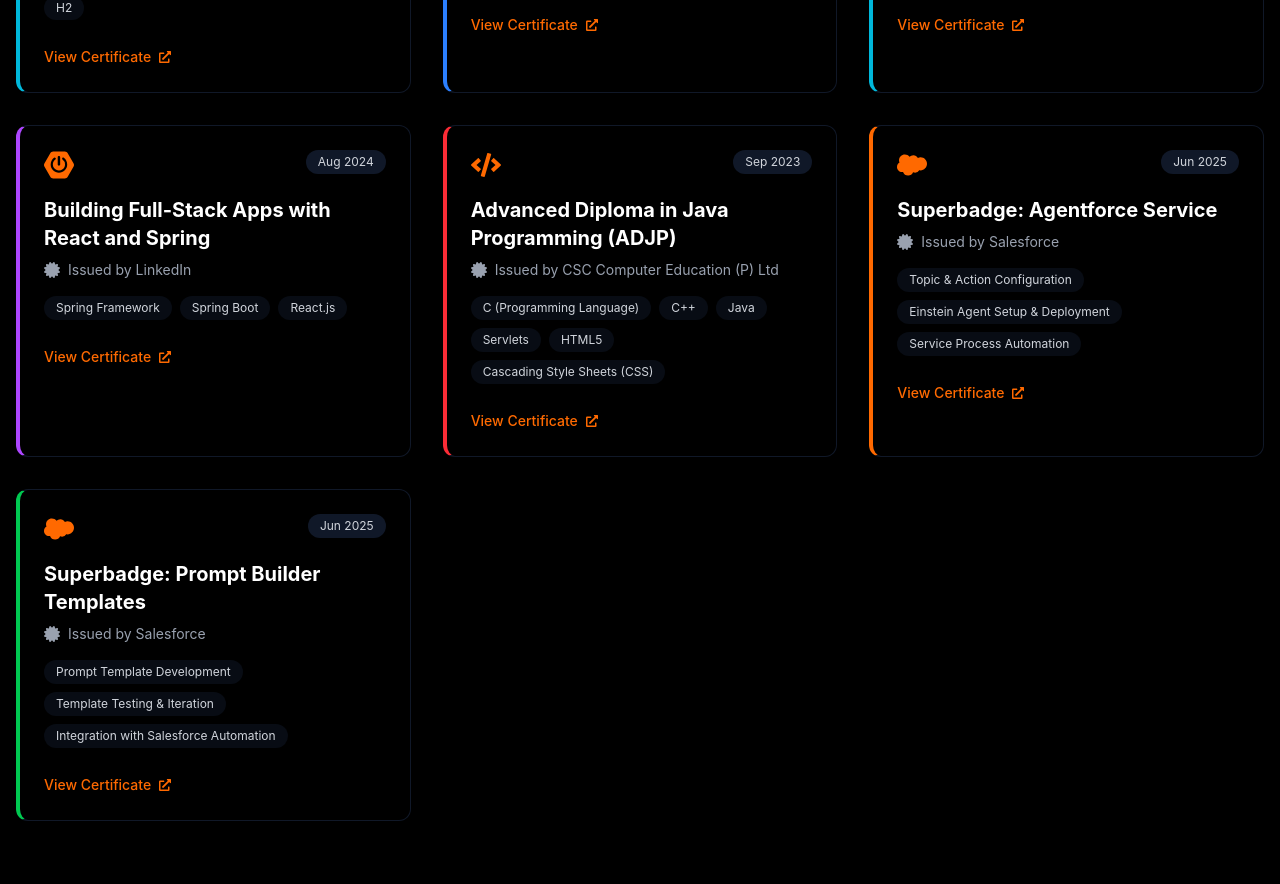
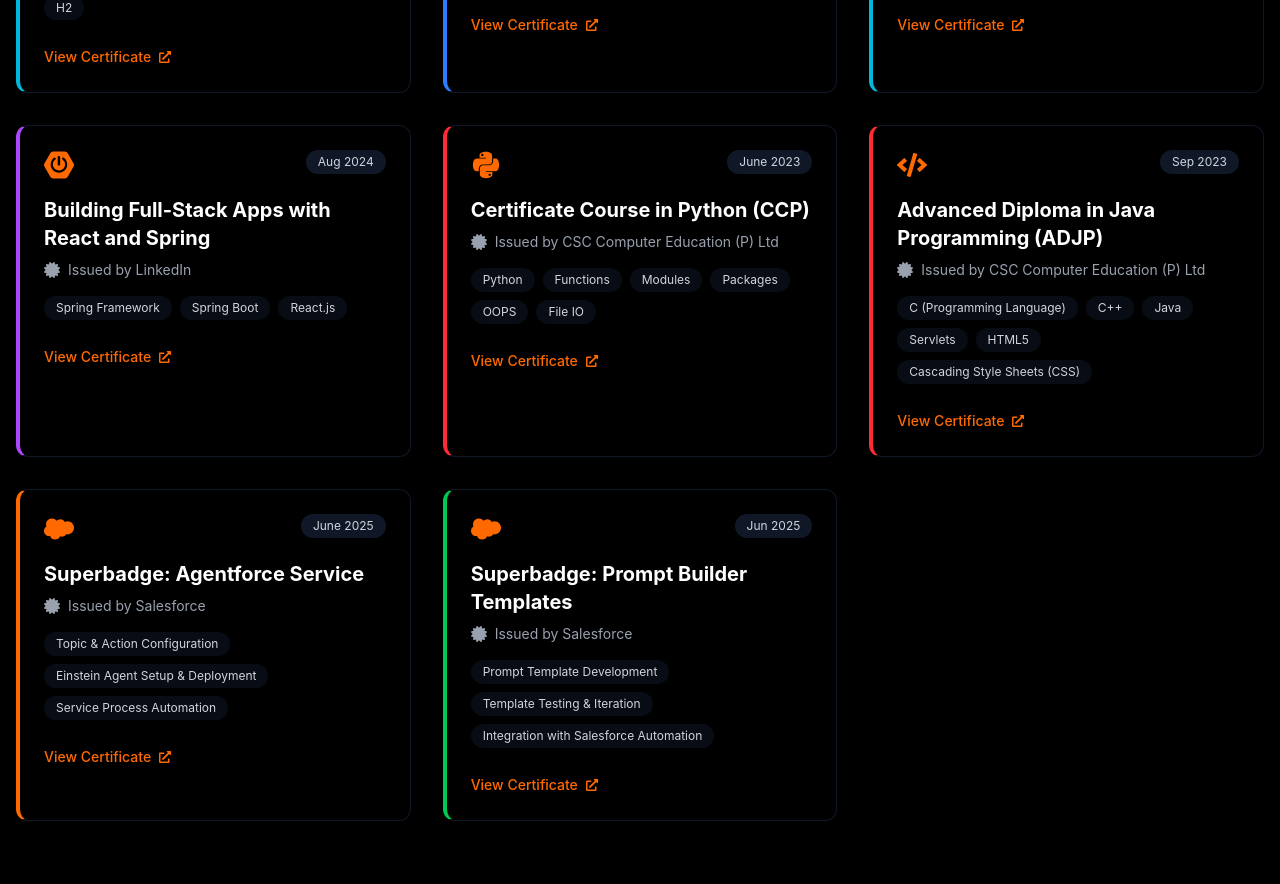
Before and after one commit to jehiel06/portfolio, a React (Vite) app: page / in a window 1280 px wide. Shown: the part 5100-5984 px from the top of the page. Built offline with nearby package versions, Linux system fonts and the light colour scheme.

Commit message:
Changes in certificates

```diff
--- a/src/components/Certificates.jsx
+++ b/src/components/Certificates.jsx
@@ -7,6 +7,7 @@
     FaGraduationCap,
     FaCode,
     FaServer,
+    FaPython,
     FaJava
 } from 'react-icons/fa';
 
@@ -56,20 +57,29 @@
         },
         {
             id: 6,
+            title: "Certificate Course in Python (CCP)",
+            issuer: "CSC Computer Education (P) Ltd",
+            date: "June 2023",
+            skills: ["Python", "Functions", "Modules", "Packages", "OOPS", "File IO"],
+            icon: <FaPython />,
+            link: "https://drive.google.com/file/d/1Ih7y4cGGeSjakAGJp4o1tRNywOHza2Ta/view?usp=drive_link",
+            color: "border-l-red-500"
+        },
+        {
+            id: 6,
             title: "Advanced Diploma in Java Programming (ADJP)",
             issuer: "CSC Computer Education (P) Ltd",
             date: "Sep 2023",
             skills: ["C (Programming Language)", "C++", "Java", "Servlets", "HTML5", "Cascading Style Sheets (CSS)"],
             icon: <FaCode />,
-            link: "https://drive.google.com/uc?export=download&id=1nJnklFiggM5WsNziuTtTVoqw9Mysg0CA",
+            link: "https://drive.google.com/file/d/1Ih7y4cGGeSjakAGJp4o1tRNywOHza2Ta/view?usp=drive_link",
             color: "border-l-red-500"
         },
-
         {
             id: 1,
             title: "Superbadge: Agentforce Service",
             issuer: "Salesforce",
-            date: "Jun 2025",
+            date: "June 2025",
             skills: ["Topic & Action Configuration", "Einstein Agent Setup & Deployment", "Service Process Automation"],
             icon: <SiSalesforce />,
             link: "https://www.salesforce.com/trailblazer/jehiel06",
```
